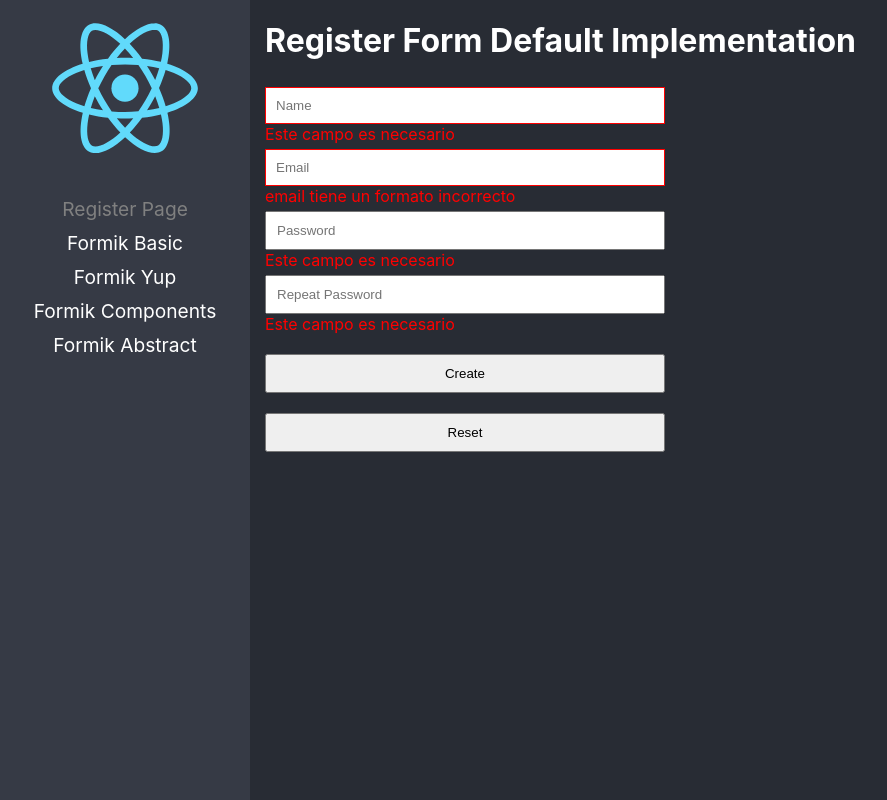
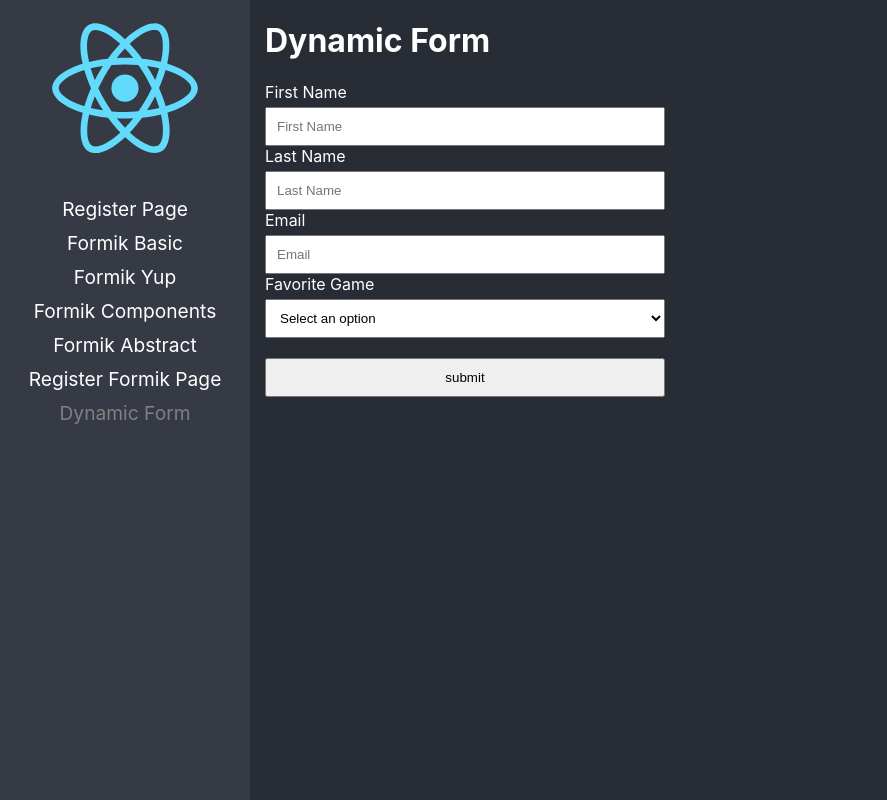
Before and after one commit to MyLocalOrganization/ReactTsBaseReactRouterV6, a React (Create React App) app: page /dinamicform in a window 1280 px wide. Before the commit this address led to /register. Shown: the whole page, without its empty margins (0-887 px from the left). Built offline with nearby package versions, Linux system fonts and the light colour scheme.

Commit message:
formularios dinamicos

```diff
--- /dev/null
+++ b/src/03-forms/data/custom-form.json
@@ -0,0 +1,70 @@
+[
+  {
+    "type": "input",
+    "name": "firstName",
+    "placeholder": "First Name",
+    "label": "First Name",
+    "value": "",
+    "validations": [
+      {
+        "type": "required"
+      },
+      {
+        "type": "minLength",
+        "value": 5
+      }
+    ]
+  },
+  {
+    "type": "input",
+    "name": "lastName",
+    "placeholder": "Last Name",
+    "label": "Last Name",
+    "value": "",
+    "validations": [
+      {
+        "type": "required"
+      }
+    ]
+  },
+  {
+    "type": "email",
+    "name": "email",
+    "placeholder": "Email",
+    "label": "Email",
+    "value": "",
+    "validations": [
+      {
+        "type": "required"
+      },
+      {
+        "type": "email"
+      }
+    ]
+  },
+  {
+    "type": "select",
+    "name": "favoriteGame",
+    "label": "Favorite Game",
+    "value": "",
+    "options": [
+      {
+        "id": 1,
+        "label": "Super Smash"
+      },
+      {
+        "id": 2,
+        "label": "Metal Gear"
+      },
+      {
+        "id": 3,
+        "label": "Resident Evil"
+      }
+    ],
+    "validations": [
+      {
+        "type": "required"
+      }
+    ]
+  }
+]
--- /dev/null
+++ b/src/03-forms/pages/DynamicForm.tsx
@@ -0,0 +1,101 @@
+import { Formik, Form } from 'formik';
+import { MySelect, MyTextInput } from '../components';
+import formJson from '../data/custom-form.json';
+import * as Yup from 'yup';
+
+
+
+enum PROPS_FORM {
+    MAX_VALUE = 15,
+    MAX_MSG = 'Debe de tener 5 caracteres o menos',
+    EMAIL_FORMAT = 'Formato de email es incorrecto',
+    REQUIRED = 'Este campo es requerido',
+    CONDITIONS = 'Debe de aceptar las condiciones',
+    SELECTED_OPT = 'Esta opcion no es permitida',
+}
+
+
+const initialValues: { [key: string]: any } = {};
+const requiredFields: { [key: string]: any } = {};
+
+for (const input of formJson) {
+    initialValues[input.name] = input.value;
+
+    if (!input.validations) continue;
+
+    let schema = Yup.string();
+
+    for (const rule of input.validations) {
+        if (rule.type === 'required') {
+            schema = schema.required(PROPS_FORM.REQUIRED);
+        }
+
+        if (rule.type === 'minLength') {
+            schema = schema.max((rule as any).value,PROPS_FORM.MAX_MSG);
+        }
+
+        if (rule.type === 'email') {
+            schema = schema.email(PROPS_FORM.EMAIL_FORMAT);
+        }
+    }
+
+    requiredFields[input.name] = schema;
+}
+
+const validationSchema = Yup.object({ ...requiredFields });
+
+export const DynamicForm = () => {
+    return (
+        <div>
+            <h1>
+                Dynamic Form
+            </h1>
+            <Formik
+                initialValues={initialValues}
+                validationSchema={validationSchema}
+                onSubmit={(values) => {
+                    console.log(values)
+                }}
+            >
+                {(formik) => (
+                    <Form>
+
+                        {
+                            formJson.map(({ type, name, placeholder, label, options }) => {
+
+                                if (type === 'input' || type === "password" || type === "email")
+                                    return <MyTextInput
+                                        key={name}
+                                        type={type as any}
+                                        name={name}
+                                        placeholder={placeholder}
+                                        label={label}
+                                    />
+
+                                if (type === 'select')
+                                    return (
+                                        <MySelect
+                                            key={name}
+                                            label={label}
+                                            name={name}
+                                        >
+                                            <option value="">Select an option</option>
+                                            {
+                                                options?.map(({ id, label }) => (
+                                                    <option key={id} value={label}>{label}</option>
+                                                ))
+                                            }
+                                        </MySelect>
+                                    )
+
+                                throw new Error(`El type: ${type}, no es soportado`)
+                            })
+                        }
+
+                        <button type="submit">submit</button>
+                    </Form>
+                )}
+            </Formik>
+        </div >
+    )
+}
--- a/src/03-forms/pages/FormikAbstraction.tsx
+++ b/src/03-forms/pages/FormikAbstraction.tsx
@@ -20,7 +20,7 @@ export const FormikAbstraction = () => {
 
   return (
     <div>
-      <h1>Formik Abstraction</h1>
+      <h1>Formik Abstraction desde docker compose</h1>
       <Formik
         initialValues={{
           firstName: '',
--- /dev/null
+++ b/src/03-forms/pages/RegisterFormikPage.tsx
@@ -0,0 +1,85 @@
+import { Form, Formik } from 'formik';
+import * as Yup from 'yup';
+import { MyTextInput } from '../components';
+
+import '../styles/styles.css';
+
+enum PROPS_FORM {
+    MAX_VALUE = 6,
+    MAX_MSG = 'Debe de tener 6 caracteres o menos',
+    MSG_PAS = 'Contraseñas no son iguales',
+    EMAIL_FORMAT = 'Formato de email es incorrecto',
+    REQUIRED = 'Este campo es requerido'
+}
+
+export const RegisterFormikPage = () => {
+
+    return (
+        <div>
+            <h1>Register Formik Page</h1>
+            <Formik
+                initialValues={{
+                    name: '',
+                    email: '',
+                    password: '',
+                    passwordconf: '',
+                }}
+                onSubmit={(values) => {
+                    console.log(values);
+                }}
+                validationSchema={
+                    Yup.object({
+                        name: Yup.string()
+                            .max(PROPS_FORM.MAX_VALUE, PROPS_FORM.MAX_MSG)
+                            .required(PROPS_FORM.REQUIRED),
+                        email: Yup.string()
+                            .email(PROPS_FORM.EMAIL_FORMAT)
+                            .required(PROPS_FORM.REQUIRED),
+                        password: Yup.string()
+                            .max(PROPS_FORM.MAX_VALUE, PROPS_FORM.MAX_MSG)
+                            .required(PROPS_FORM.REQUIRED),
+                        passwordconf: Yup.string()
+                            .oneOf([Yup.ref('password')], PROPS_FORM.MSG_PAS)
+                            .required(PROPS_FORM.REQUIRED)
+                    })
+                }
+            >
+                {
+                    ({ handleReset }) => (
+                        <Form>
+                            <MyTextInput
+                                label="Nombre"
+                                name="name"
+                                placeholder="Nombre Usuario"
+                            />
+                            <MyTextInput
+                                label="Email"
+                                name="email"
+                                placeholder="Correo Electronico"
+                            />
+                            <MyTextInput
+                                label="Password"
+                                name="password"
+                                placeholder="Contraseña"
+                            />
+                            <MyTextInput
+                                label="Nombre"
+                                name="passwordconf"
+                                placeholder="Confirme Contraseña"
+                            />
+                            <button type="submit">Create</button>
+                            <button type="button" onClick={handleReset}>Reset</button>
+                        </Form>
+                    )
+                }
+
+
+
+
+
+
+
+            </Formik>
+        </div>
+    )
+}
--- a/src/03-forms/pages/index.ts
+++ b/src/03-forms/pages/index.ts
@@ -1,5 +1,8 @@
+
+export { RegisterFormikPage } from './RegisterFormikPage';
 export { FormikAbstraction } from './FormikAbstraction';
 export { FormikBasicPage } from './FormikBasicPage';
 export { FormikComponents } from './FormikComponets';
 export { FormikYupPage } from './FormikYupPage';
 export { RegisterPage } from './RegisterPage';
+export { DynamicForm } from './DynamicForm';
--- a/src/routes/Navigation.tsx
+++ b/src/routes/Navigation.tsx
@@ -6,7 +6,9 @@ import {
     FormikComponents,
     FormikYupPage,
     RegisterPage,
-} from '../03-forms/pages'
+    RegisterFormikPage,
+    DynamicForm
+} from '../03-forms/pages';
 
 import logo from '../logo.svg';
 
@@ -32,6 +34,12 @@ export const Navigation = () => {
                         <li>
                             <NavLink to="/formik-abstrac" className={({ isActive }) => isActive ? 'nav-active' : ''}>Formik Abstract</NavLink>
                         </li>
+                        <li>
+                            <NavLink to="/registerformikpage" className={({ isActive }) => isActive ? 'nav-active' : ''}>Register Formik Page</NavLink>
+                        </li>
+                        <li>
+                            <NavLink to="/dinamicform" className={({ isActive }) => isActive ? 'nav-active' : ''}>Dynamic Form</NavLink>
+                        </li>
                     </ul>
                 </nav>
                 <Routes>
@@ -40,7 +48,8 @@ export const Navigation = () => {
                     <Route path="/formik-yup" element={<FormikYupPage />} />
                     <Route path="/formik-components" element={<FormikComponents />} />
                     <Route path="/formik-abstrac" element={<FormikAbstraction />} />
-
+                    <Route path="/registerformikpage" element={<RegisterFormikPage />} />
+                    <Route path="/dinamicform" element={<DynamicForm />} />
 
 
                     <Route path="/*" element={<Navigate to="/register" replace />} />
```
Also changed, not shown: docker-compose.yml (added, +13 -0 lines), 1 other file (tests, documents, lock files or other folders).
